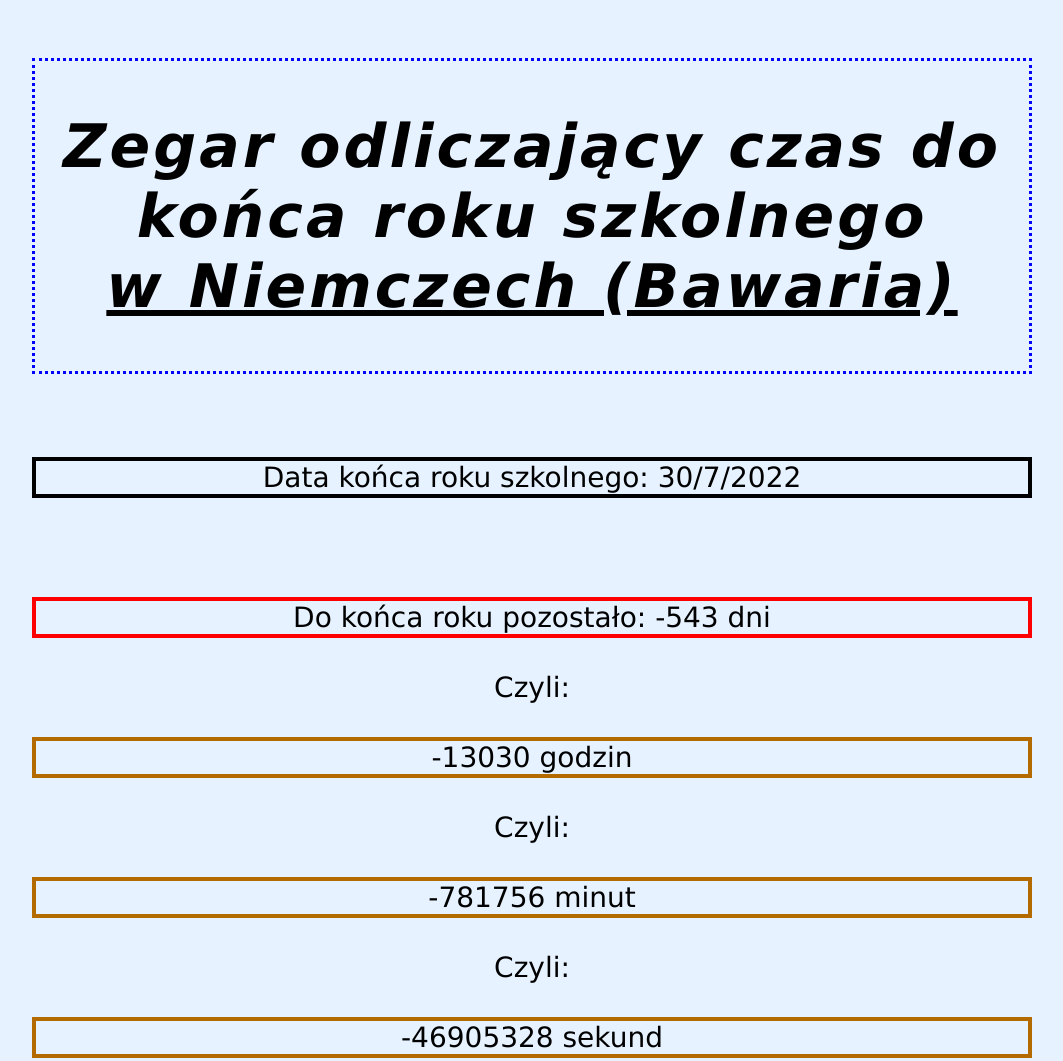
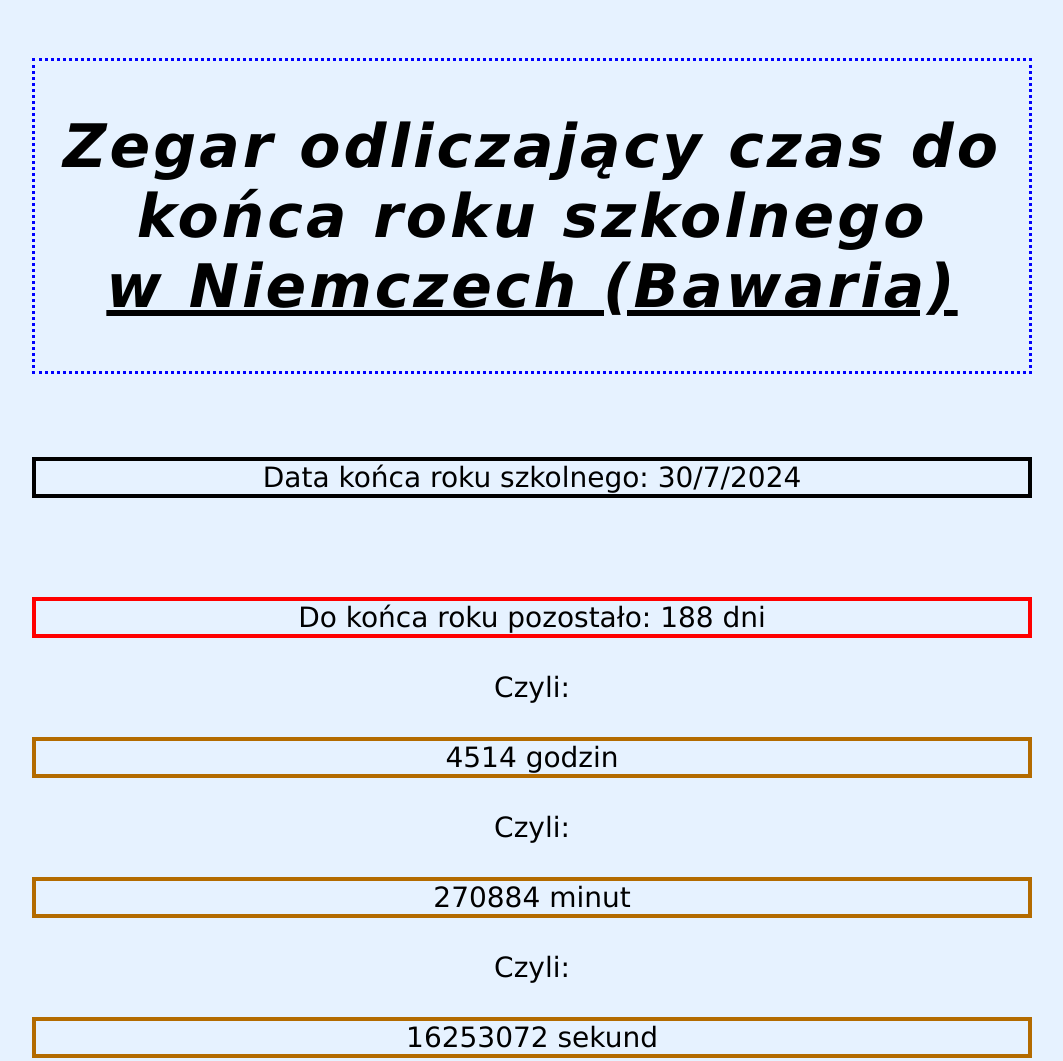
Before and after one commit to JakubTrybowski/s4, a plain HTML site: page bawaria.html in a window 1280 px wide. Shown: the top 1061 px of the page, without its empty margins (108-1171 px from the left). Drawn offline with Linux system fonts and the light colour scheme.

Commit message:
Update bawaria.html

```diff
--- a/bawaria.html
+++ b/bawaria.html
@@ -20,7 +20,7 @@
 		var rok = dzisiaj.getFullYear();
 		var milisekundy = dzisiaj.getTime();
 
-		var end = new Date("07/30/2022");
+		var end = new Date("07/30/2024");
 		var endDzien = end.getDate();
 		var endMiesiac = end.getMonth()+1;
 		var endRok = end.getFullYear();
```
